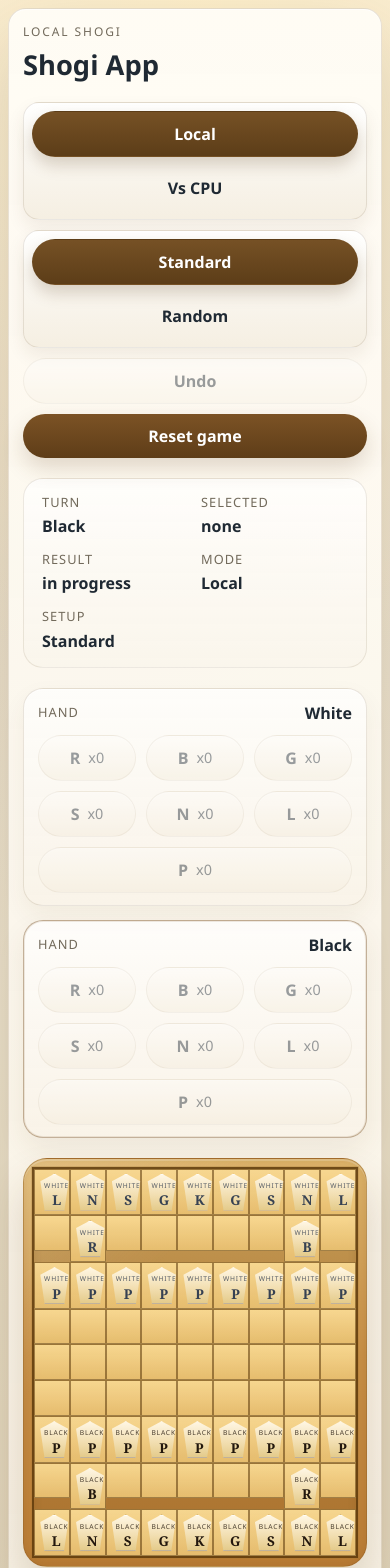
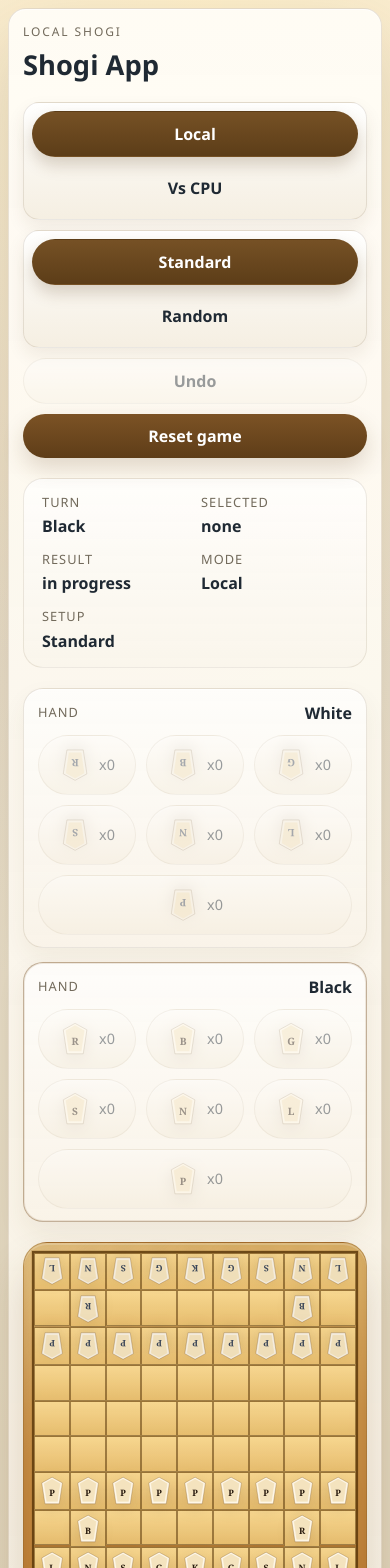
Before and after one commit to nzonzokuririn48-ux/my-codex-harness, a React (Vite) app: page / in a window 390 px wide. Shown: the top 1568 px of the page. Built offline with nearby package versions, Linux system fonts and the light colour scheme.

Commit message:
style: replace text pieces with SVG shogi pieces

```diff
--- a/src/components/BoardView.tsx
+++ b/src/components/BoardView.tsx
@@ -1,4 +1,5 @@
-import { PIECE_LABELS, type Board, type Position } from '../engine/shogi';
+import { type Board, type Position } from '../engine/shogi';
+import { Piece } from './Piece';
 
 type BoardViewProps = {
   board: Board;
@@ -13,10 +14,6 @@ function positionsMatch(left: Position | null, right: Position): boolean {
 
 function isLegalTarget(position: Position, legalMoves: Position[]): boolean {
   return legalMoves.some((move) => move.row === position.row && move.col === position.col);
-}
-
-function getPieceLabel(label: string, isPromoted: boolean): string {
-  return isPromoted ? `+${label}` : label;
 }
 
 export function BoardView({
@@ -48,20 +45,11 @@ export function BoardView({
                 type="button"
               >
                 {piece ? (
-                  <span
-                    className={[
-                      'piece-chip',
-                      `owner-${piece.owner}`,
-                      piece.isPromoted ? 'is-promoted' : '',
-                    ]
-                      .filter(Boolean)
-                      .join(' ')}
-                  >
-                    <span className="piece-owner">{piece.owner === 'black' ? 'Black' : 'White'}</span>
-                    <span className="piece-label">
-                      {getPieceLabel(PIECE_LABELS[piece.type], piece.isPromoted)}
-                    </span>
-                  </span>
+                  <Piece
+                    isPromoted={piece.isPromoted}
+                    owner={piece.owner}
+                    type={piece.type}
+                  />
                 ) : isTarget ? (
                   <span className="target-dot" aria-hidden="true" />
                 ) : null}
--- a/src/components/HandTray.tsx
+++ b/src/components/HandTray.tsx
@@ -1,9 +1,5 @@
-import {
-  PIECE_LABELS,
-  type Hand,
-  type HandPieceType,
-  type Player,
-} from '../engine/shogi';
+import { type Hand, type HandPieceType, type Player } from '../engine/shogi';
+import { Piece } from './Piece';
 
 type HandTrayProps = {
   owner: Player;
@@ -66,7 +62,13 @@ export function HandTray({
               onClick={() => onSelectPiece(pieceType)}
               type="button"
             >
-              <span className="hand-piece-label">{PIECE_LABELS[pieceType]}</span>
+              <span className="hand-piece-visual">
+                <Piece
+                  isPromoted={false}
+                  owner={owner}
+                  type={pieceType}
+                />
+              </span>
               <span className="hand-piece-count">x{count}</span>
             </button>
           );
--- /dev/null
+++ b/src/components/Piece.tsx
@@ -0,0 +1,55 @@
+import {
+  PIECE_LABELS,
+  type PieceType,
+  type Player,
+} from '../engine/shogi';
+
+type PieceProps = {
+  type: PieceType;
+  isPromoted: boolean;
+  owner: Player;
+};
+
+export function Piece({ type, isPromoted, owner }: PieceProps) {
+  const label = PIECE_LABELS[type];
+
+  return (
+    <span
+      aria-label={`${owner} ${isPromoted ? 'promoted ' : ''}${type}`}
+      className={[
+        'svg-piece',
+        `owner-${owner}`,
+        isPromoted ? 'is-promoted' : '',
+      ]
+        .filter(Boolean)
+        .join(' ')}
+    >
+      <svg
+        aria-hidden="true"
+        className="svg-piece-graphic"
+        focusable="false"
+        viewBox="0 0 100 120"
+      >
+        <polygon
+          className="svg-piece-shell"
+          points="50,5 92,28 79,113 21,113 8,28"
+        />
+        <polygon
+          className="svg-piece-border"
+          points="50,11 84,30 73,105 27,105 16,30"
+        />
+        {isPromoted ? (
+          <g className="svg-piece-promotion">
+            <rect className="svg-piece-promo-band" x="28" y="20" rx="4" ry="4" width="44" height="12" />
+            <text className="svg-piece-promo-mark" x="50" y="29" textAnchor="middle">
+              +
+            </text>
+          </g>
+        ) : null}
+        <text className="svg-piece-glyph" x="50" y="72" textAnchor="middle">
+          {label}
+        </text>
+      </svg>
+    </span>
+  );
+}
--- a/src/styles.css
+++ b/src/styles.css
@@ -300,6 +300,14 @@ button {
   box-shadow: inset 0 1px 0 rgba(255, 255, 255, 0.72);
 }
 
+.hand-piece-visual {
+  width: 36px;
+  height: 42px;
+  display: inline-grid;
+  place-items: center;
+  flex: 0 0 auto;
+}
+
 .hand-piece-button.is-selected {
   background: linear-gradient(180deg, #775126 0%, #5d3c18 100%);
   color: #ffffff;
@@ -376,53 +384,72 @@ button {
   box-shadow: inset 0 0 0 1px rgba(121, 79, 24, 0.22);
 }
 
-.piece-chip {
-  width: min(86%, 54px);
-  height: min(92%, 62px);
-  clip-path: polygon(50% 2%, 96% 22%, 82% 100%, 18% 100%, 4% 22%);
+.svg-piece {
+  width: 100%;
+  height: 100%;
   display: grid;
   place-items: center;
-  padding: 8px 4px 6px;
-  gap: 2px;
-  border: 1px solid rgba(71, 46, 17, 0.34);
-  background:
-    linear-gradient(180deg, #fff7e5 0%, #f1ddae 62%, #e4cb8b 100%);
-  box-shadow:
-    inset 0 1px 0 rgba(255, 255, 255, 0.72),
-    0 4px 10px rgba(87, 56, 18, 0.14);
 }
 
-.piece-chip.owner-black {
-  color: #22170d;
+.svg-piece-graphic {
+  width: min(88%, 60px);
+  height: min(94%, 70px);
+  overflow: visible;
+  filter: drop-shadow(0 4px 8px rgba(81, 50, 16, 0.16));
 }
 
-.piece-chip.owner-white {
-  color: #364152;
+.svg-piece.owner-white .svg-piece-graphic {
+  transform: rotate(180deg);
 }
 
-.piece-chip.is-promoted {
-  border-color: rgba(154, 52, 18, 0.44);
-  box-shadow:
-    inset 0 1px 0 rgba(255, 255, 255, 0.72),
-    0 4px 12px rgba(154, 52, 18, 0.12);
+.svg-piece-shell {
+  fill: #fff7e6;
+  stroke: rgba(84, 53, 18, 0.44);
+  stroke-width: 2.2;
 }
 
-.piece-owner {
-  font-size: 0.46rem;
-  letter-spacing: 0.12em;
-  text-transform: uppercase;
-  opacity: 0.82;
+.svg-piece.owner-white .svg-piece-shell {
+  fill: #f4ecdd;
 }
 
-.piece-label {
-  font-family: Georgia, "Times New Roman", serif;
-  font-size: clamp(1rem, 2vw, 1.35rem);
-  font-weight: 700;
-  line-height: 1;
+.svg-piece-border {
+  fill: rgba(233, 207, 150, 0.5);
+  stroke: rgba(255, 255, 255, 0.46);
+  stroke-width: 1.5;
 }
 
-.piece-chip.is-promoted .piece-label {
-  color: #9a3412;
+.svg-piece-glyph {
+  fill: #26180c;
+  font-family: Georgia, "Times New Roman", serif;
+  font-size: 36px;
+  font-weight: 700;
+  dominant-baseline: middle;
+}
+
+.svg-piece.owner-white .svg-piece-glyph {
+  fill: #3b4658;
+}
+
+.svg-piece-promo-band {
+  fill: rgba(154, 52, 18, 0.14);
+  stroke: rgba(154, 52, 18, 0.32);
+  stroke-width: 1;
+}
+
+.svg-piece-promo-mark {
+  fill: #9a3412;
+  font-family: Georgia, "Times New Roman", serif;
+  font-size: 16px;
+  font-weight: 700;
+}
+
+.svg-piece.is-promoted .svg-piece-shell {
+  fill: #fff1e5;
+  stroke: rgba(154, 52, 18, 0.48);
+}
+
+.svg-piece.is-promoted .svg-piece-glyph {
+  fill: #9a3412;
 }
 
 .target-dot {
@@ -554,14 +581,9 @@ button {
     padding: 10px;
   }
 
-  .piece-chip {
-    width: min(88%, 46px);
-    height: min(92%, 52px);
-    padding-top: 7px;
-  }
-
-  .piece-label {
-    font-size: clamp(0.85rem, 3vw, 1.08rem);
+  .svg-piece-graphic {
+    width: min(88%, 52px);
+    height: min(94%, 60px);
   }
 }
 
@@ -624,6 +646,11 @@ button {
     padding: 10px 12px;
   }
 
+  .hand-piece-visual {
+    width: 32px;
+    height: 38px;
+  }
+
   .board-frame {
     width: min(100%, calc(100vw - 28px));
     padding: 8px;
@@ -633,10 +660,6 @@ button {
     padding: 2px;
   }
 
-  .piece-owner {
-    font-size: 0.42rem;
-  }
-
   .target-dot {
     width: 16px;
     height: 16px;
```
